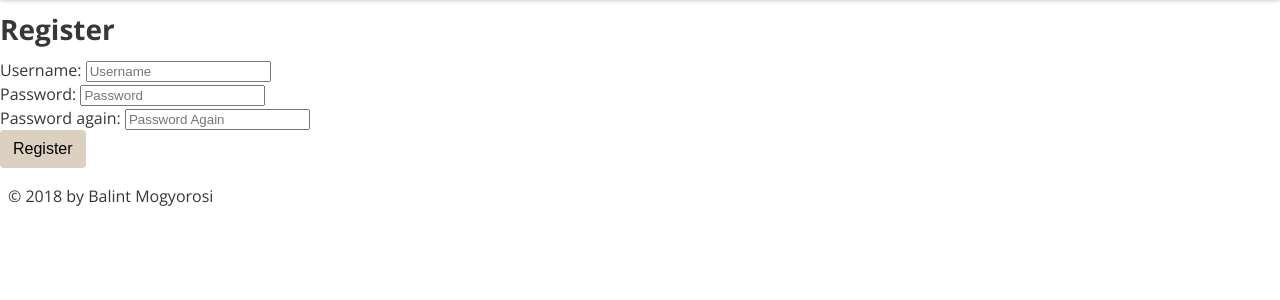
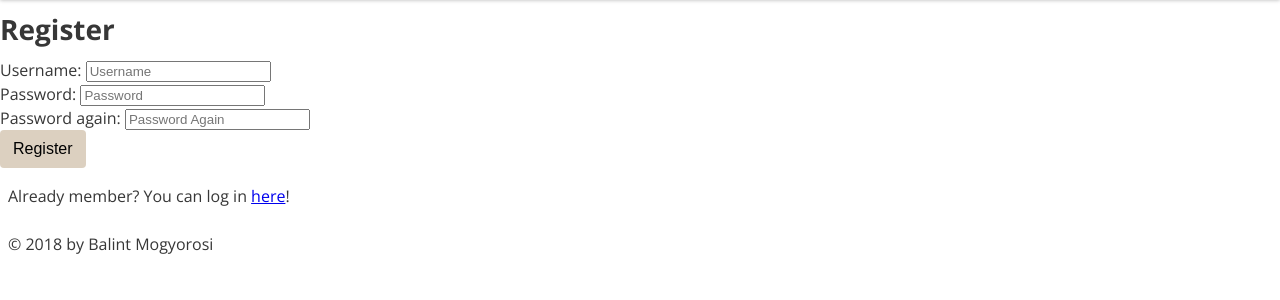
Before and after one commit to mogyorosibalin/AskMateOwn, a Flask app: page /register in a window 1280 px wide. Shown: the part 80-380 px from the top of the page. Run offline with Flask 2, Linux system fonts and the light colour scheme.

Commit message:
links added to register->login and login->register

```diff
--- a/templates/login.html
+++ b/templates/login.html
@@ -21,5 +21,6 @@
             </div>
             <button type="submit" class="button">Log In</button>
         </form>
+        <p>Don't have an account? Let's create one <a href="/register">here</a>!</p>
     </section>
 {% endblock %}
--- a/templates/register.html
+++ b/templates/register.html
@@ -25,5 +25,6 @@
             </div>
             <button type="submit" class="button">Register</button>
         </form>
+        <p>Already member? You can log in <a href="/login">here</a>!</p>
     </section>
 {% endblock %}
```
